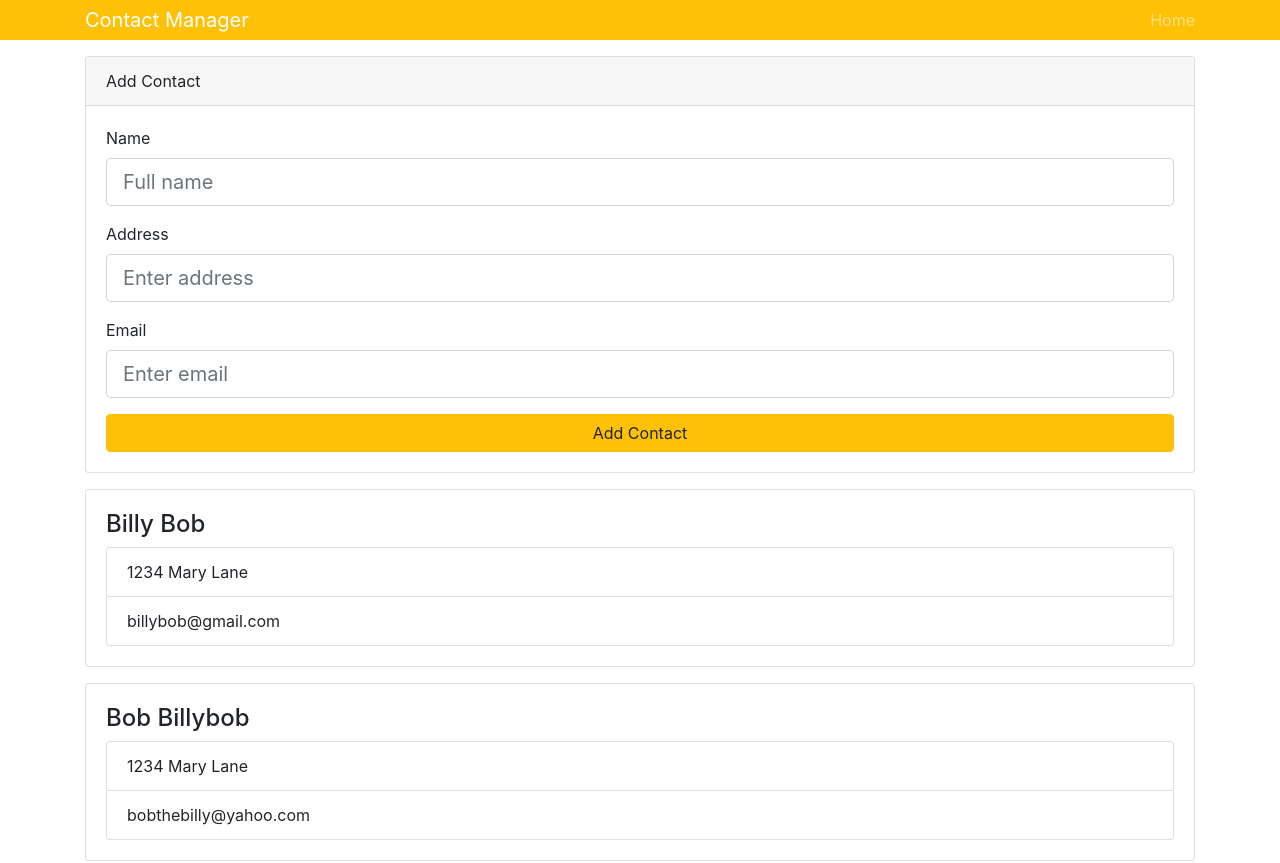
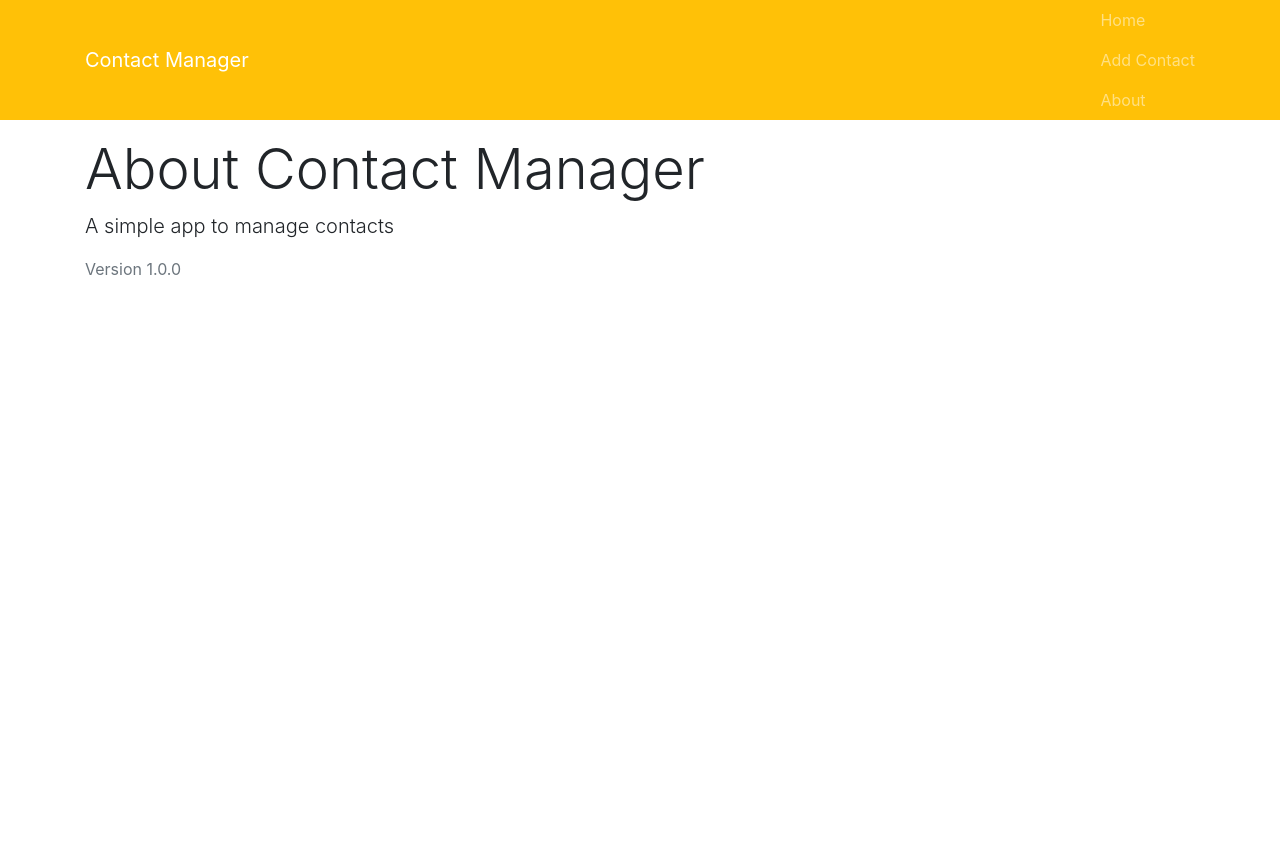
Before and after one commit to JoshuaLanger/contact-manager, a React (Create React App) app: page /about in a window 1280 px wide. Shown: the top 863 px of the page. After the commit the page ends 800 px from the top, so only its background shows below. Built offline with nearby package versions, Linux system fonts and the light colour scheme; the HTML template or start-up script is replaced by a standard one.

Commit message:
Added routing to pages About and AddContact

```diff
--- a/package.json
+++ b/package.json
@@ -7,6 +7,8 @@
     "classnames": "^2.2.6",
     "react": "^16.4.2",
     "react-dom": "^16.4.2",
+    "react-router": "^4.3.1",
+    "react-router-dom": "^4.3.1",
     "react-scripts": "1.1.4",
     "uuid": "^3.3.2"
   },
--- a/src/App.js
+++ b/src/App.js
@@ -1,7 +1,9 @@
 import React, { Component } from 'react';
+import { BrowserRouter as Router, Route, Switch } from 'react-router-dom';
 import Header from './components/layout/Header';
 import AddContact from './components/contacts/AddContact';
 import Contacts from './components/contacts/Contacts';
+import About from './components/pages/About';
 
 import 'bootstrap/dist/css/bootstrap.min.css';
 
@@ -11,13 +13,18 @@
   render() {
     return (
       <Provider>
-        <div>
-          <Header branding={'Contact Manager'} />
-          <div className="container">
-            <AddContact />
-            <Contacts />
+        <Router>
+          <div className="App">
+            <Header branding={'Contact Manager'} />
+            <div className="container">
+              <Switch>
+                <Route exact path="/" component={Contacts} />
+                <Route exact path="/contact/add" component={AddContact} />
+                <Route exact path="/about" component={About} />
+              </Switch>
+            </div>
           </div>
-        </div>
+        </Router>
       </Provider>
     );
   }
--- a/src/components/contacts/Contacts.js
+++ b/src/components/contacts/Contacts.js
@@ -10,6 +10,9 @@
           const { contacts } = state;
           return (
             <React.Fragment>
+              <h1 className="display-4 mb-2">
+                <span className="text-warning">Contact</span> List
+              </h1>
               {contacts.map(contact => (
                 <Contact key={contact.id} contact={contact} />
               ))}
--- a/src/components/layout/Header.js
+++ b/src/components/layout/Header.js
@@ -1,4 +1,5 @@
 import React from 'react';
+import { Link } from 'react-router-dom';
 
 const Header = props => {
   const { branding } = props;
@@ -11,9 +12,19 @@
         <div>
           <ul className="navbar-nav mr-auto">
             <li className="nav-item">
-              <a href="/" className="nav-link">
-                Home
-              </a>
+              <Link to="/" className="nav-link">
+                <i className="fas fa-home" /> Home
+              </Link>
+            </li>
+            <li className="nav-item">
+              <Link to="/contact/add" className="nav-link">
+                <i className="fas fa-plus" /> Add Contact
+              </Link>
+            </li>
+            <li className="nav-item">
+              <Link to="/about" className="nav-link">
+                <i className="fas fa-question" /> About
+              </Link>
             </li>
           </ul>
         </div>
--- /dev/null
+++ b/src/components/pages/About.js
@@ -0,0 +1,11 @@
+import React from 'react';
+
+export default () => {
+  return (
+    <div>
+      <h1 className="display-4">About Contact Manager</h1>
+      <p className="lead">A simple app to manage contacts</p>
+      <p className="text-secondary">Version 1.0.0</p>
+    </div>
+  );
+};
```
Also changed, not shown: 1 other file (tests, documents, lock files or other folders).
